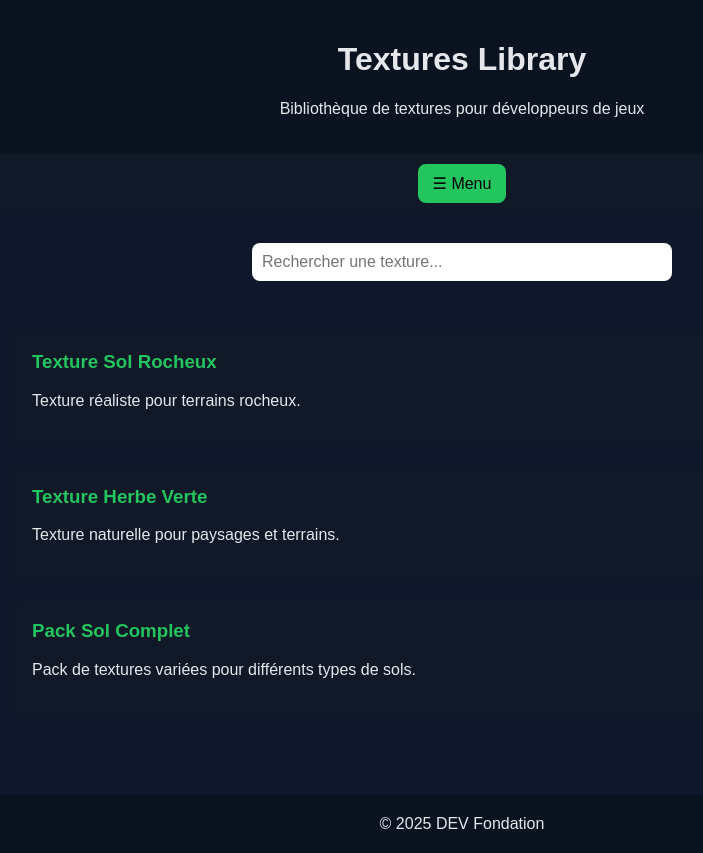
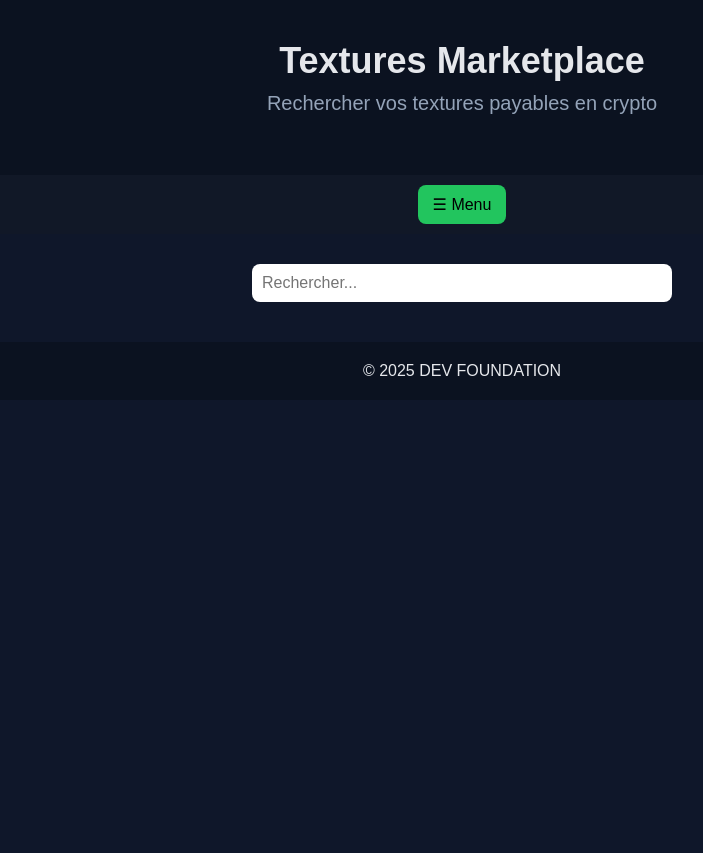
Before and after one commit to Willia412/ai-game-assets, a plain HTML site: page textures.html in a window 1280 px wide. Shown: the whole page, without its empty margins (178-881 px from the left). After the commit the page ends 800 px from the top, so only its background shows below. Drawn offline with Linux system fonts and the light colour scheme.

Commit message:
Update textures.html

```diff
--- a/textures.html
+++ b/textures.html
@@ -2,7 +2,7 @@
 <html lang="fr">
 <head>
 <meta charset="UTF-8">
-<title>Textures - DEV Fondation</title>
+<title>Textures Marketplace - DEV FOUNDATION</title>
 <meta name="viewport" content="width=device-width, initial-scale=1.0">
 
 <style>
@@ -17,8 +17,19 @@ body {
 /* HEADER */
 header {
   background: #0b1220;
-  padding: 20px;
+  padding: 40px 20px;
   text-align: center;
+}
+
+header h1 {
+  margin: 0;
+  font-size: 36px;
+}
+
+header p {
+  color: #94a3b8;
+  font-size: 20px;
+  margin-top: 10px;
 }
 
 /* MENU */
@@ -67,25 +78,6 @@ header {
   font-size: 16px;
 }
 
-/* MARKETPLACE */
-.marketplace {
-  max-width: 900px;
-  margin: auto;
-  padding: 20px;
-}
-
-.card {
-  background: #111827;
-  border-radius: 12px;
-  padding: 20px;
-  margin-bottom: 20px;
-}
-
-.card h3 {
-  margin-top: 0;
-  color: #22c55e;
-}
-
 /* FOOTER */
 footer {
   background: #0b1220;
@@ -99,8 +91,8 @@ footer {
 <body>
 
 <header>
-<h1>Textures Library</h1>
-<p>Bibliothèque de textures pour développeurs de jeux</p>
+<h1>Textures Marketplace</h1>
+<p>Rechercher vos textures payables en crypto</p>
 </header>
 
 <div class="menu-bar">
@@ -108,50 +100,22 @@ footer {
 <div id="menu" class="menu-content">
 <a href="index.html">Accueil</a>
 <a href="contact.html">Contact</a>
+<a href="textures.html">Textures Marketplace</a>
 </div>
 </div>
 
 <div class="search">
-<input type="text" id="searchInput" placeholder="Rechercher une texture..." onkeyup="searchTexture()">
-</div>
-
-<div class="marketplace" id="marketplace">
-
-<div class="card" data-name="Texture Sol Rocheux">
-<h3>Texture Sol Rocheux</h3>
-<p>Texture réaliste pour terrains rocheux.</p>
-</div>
-
-<div class="card" data-name="Texture Herbe Verte">
-<h3>Texture Herbe Verte</h3>
-<p>Texture naturelle pour paysages et terrains.</p>
-</div>
-
-<div class="card" data-name="Pack Sol Complet">
-<h3>Pack Sol Complet</h3>
-<p>Pack de textures variées pour différents types de sols.</p>
-</div>
-
+<input type="text" id="searchInput" placeholder="Rechercher...">
 </div>
 
 <footer>
-© 2025 DEV Fondation
+© 2025 DEV FOUNDATION
 </footer>
 
 <script>
 function toggleMenu(){
-const menu=document.getElementById("menu");
-menu.style.display = menu.style.display==="block" ? "none" : "block";
-}
-
-function searchTexture(){
-const input=document.getElementById("searchInput").value.toLowerCase();
-const cards=document.querySelectorAll(".card");
-
-cards.forEach(card=>{
-const name=card.dataset.name.toLowerCase();
-card.style.display = name.includes(input) ? "block" : "none";
-});
+  const menu = document.getElementById("menu");
+  menu.style.display = menu.style.display==="block" ? "none" : "block";
 }
 </script>
 
```
